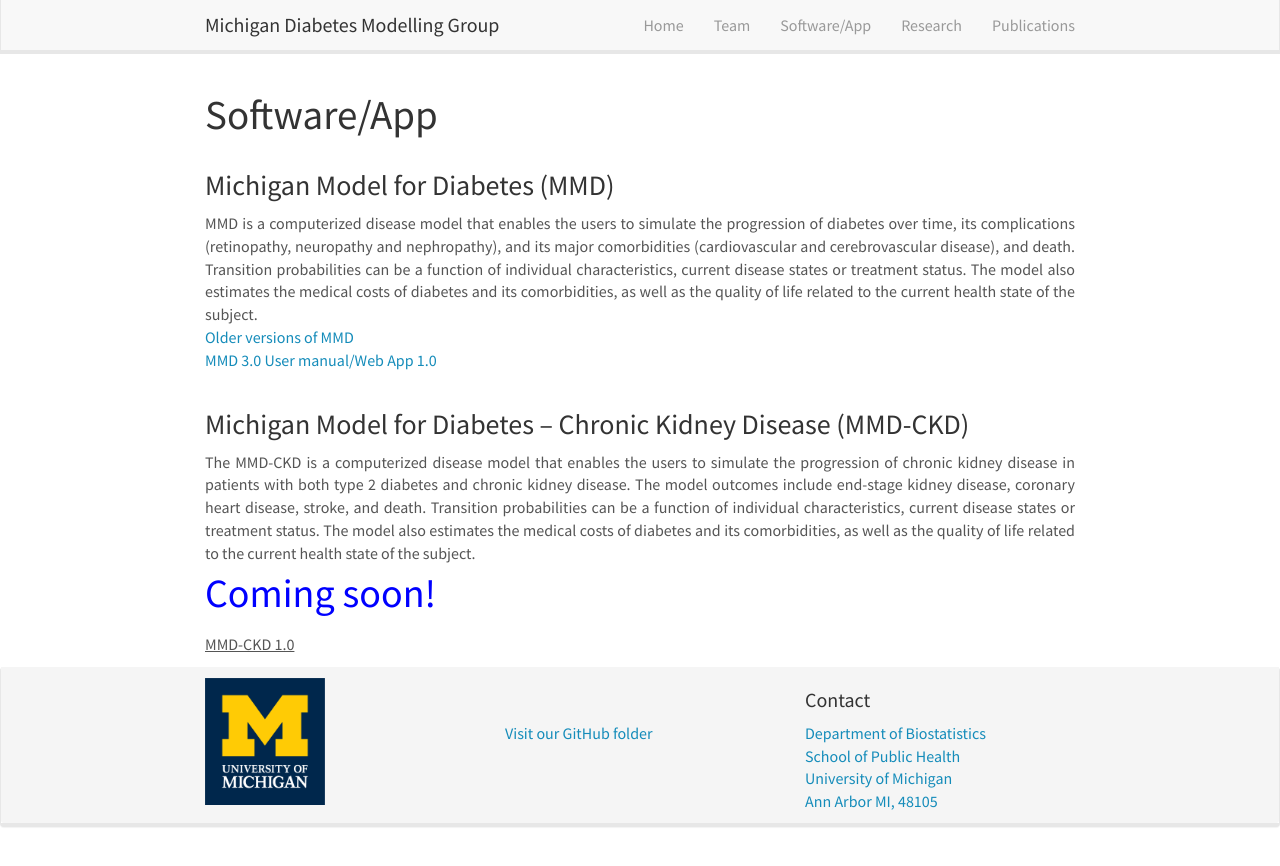
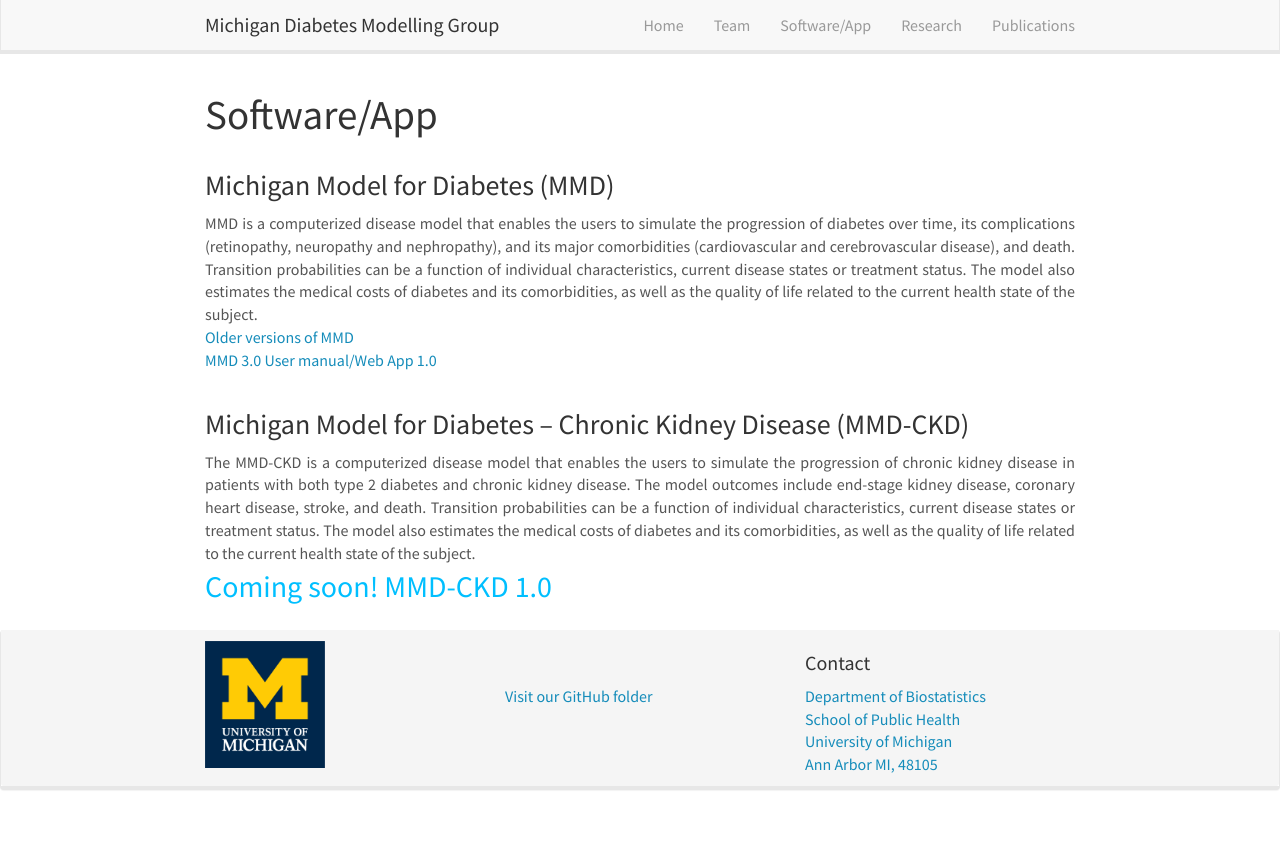
Before and after one commit to WenYeLeafGitHub/MichiganDiabetesModelingGroup.github.io, a Jekyll site: the page built from _pages/Software_App.html, in a window 1280 px wide. Shown: the top 866 px of the page. Built offline with Jekyll 4.4.1, drawn with Linux system fonts in a browser that asks for light colours; nearby versions of some CDN libraries.

Commit message:
Update Software_App.yml

```diff
--- a/_data/Software_App.yml
+++ b/_data/Software_App.yml
@@ -2,4 +2,4 @@
   content: MMD is a computerized disease model that enables the users to simulate the progression of diabetes over time, its complications (retinopathy, neuropathy and nephropathy), and its major comorbidities (cardiovascular and cerebrovascular disease), and death. Transition probabilities can be a function of individual characteristics, current disease states or treatment status. The model also estimates the medical costs of diabetes and its comorbidities, as well as the quality of life related to the current health state of the subject. <br/> <a href="https://diabetes.med.umich.edu/affiliated-centers/michigan-center-diabetes-translational-research-mcdtr/cores-and-programs-4">Older versions of MMD</a>  <br/> <a href="https://diabetes.med.umich.edu/affiliated-centers/michigan-center-diabetes-translational-research-mcdtr/cores-and-programs-4">MMD 3.0 User manual/Web App 1.0</a>
 
 - title: "Michigan Model for Diabetes – Chronic Kidney Disease (MMD-CKD)"
-  content: The MMD-CKD is a computerized disease model that enables the users to simulate the progression of chronic kidney disease in patients with both type 2 diabetes and chronic kidney disease. The model outcomes include end-stage kidney disease, coronary heart disease, stroke, and death. Transition probabilities can be a function of individual characteristics, current disease states or treatment status. The model also estimates the medical costs of diabetes and its comorbidities, as well as the quality of life related to the current health state of the subject. <p style="color:blue;font-size:40px;">Coming soon!</p> <u> MMD-CKD 1.0</u>
+  content: The MMD-CKD is a computerized disease model that enables the users to simulate the progression of chronic kidney disease in patients with both type 2 diabetes and chronic kidney disease. The model outcomes include end-stage kidney disease, coronary heart disease, stroke, and death. Transition probabilities can be a function of individual characteristics, current disease states or treatment status. The model also estimates the medical costs of diabetes and its comorbidities, as well as the quality of life related to the current health state of the subject. <p style="color:DeepSkyBlue;font-size:30px;">Coming soon! <span style="text decoration:underline;"> MMD-CKD 1.0 </span> </p>
```
